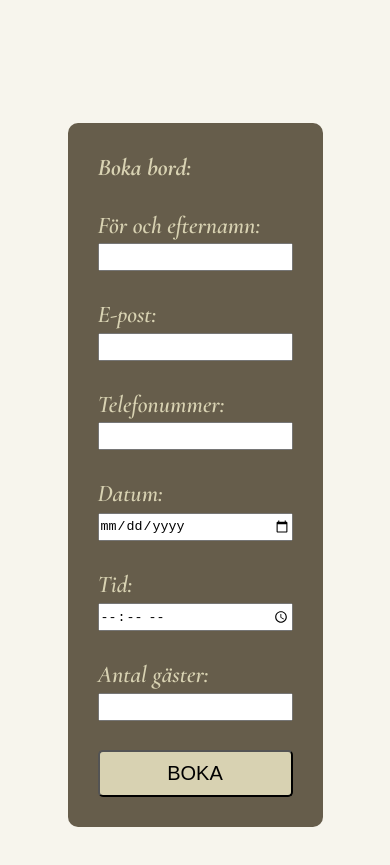
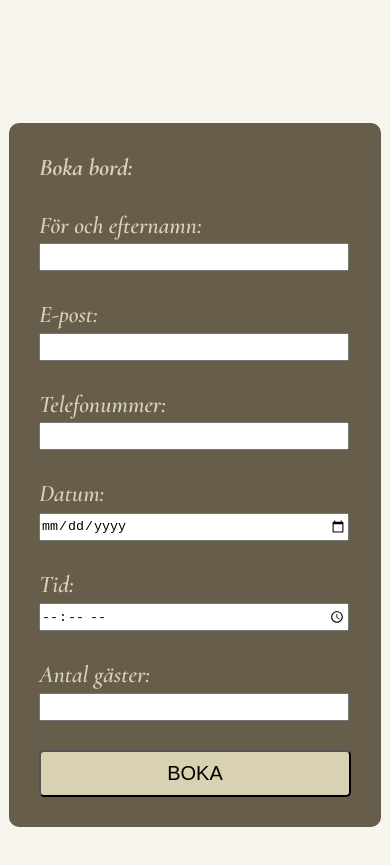
Before and after one commit to Anne-Lii/backend_projekt_webbplats, a website built with Parcel: page src/index.html in a window 390 px wide. Shown: the part 5180-6045 px from the top of the page. Built offline with nearby package versions, Linux system fonts and the light colour scheme; no server answers.

Commit message:
justerat bredd på bokningsformuläret på mindre skärmar för ett snyggare utseende

```diff
--- a/src/css/main.css
+++ b/src/css/main.css
@@ -159,6 +159,7 @@ nav ul li a {
     background-color: rgb(102, 93, 75);
     color: #d8d2b2;
 }
+
 #div_booking input {
     height: 24px;
     width: 98%;
@@ -330,5 +331,14 @@ nav ul li a {
     }
 
 
+}
+
+@media screen and (max-width: 650px) {
+
+    #bookingForm {
+        width: 80%;
+        max-width: 650px;
+
+    }
 
 }
```
Also changed, not shown: 2 other files.
